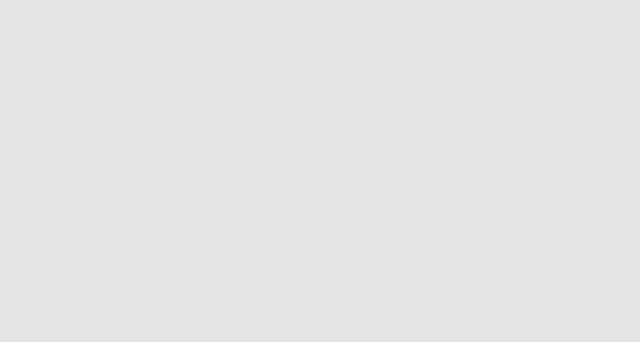
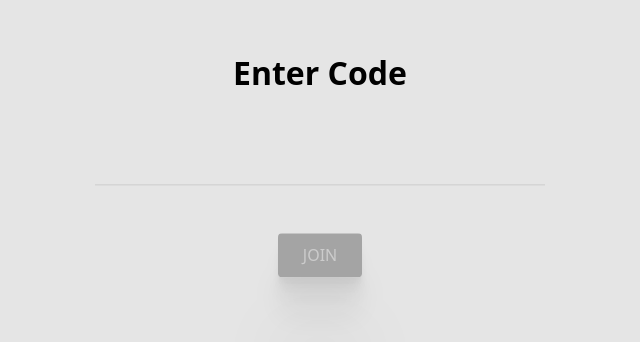
Before and after one commit to logotip4ik/tic-tac-toe, a Nuxt app: page /join in a window 1280 px wide. Before the commit this address had no page. Shown: the part 244-586 px from the top of the page, without its empty margins (320-960 px from the left). Built offline with nearby package versions, Linux system fonts and the light colour scheme.

Commit message:
update: added proper join page

```diff
--- /dev/null
+++ b/assets/css/default.css
@@ -0,0 +1,110 @@
+:root {
+  --transition: 0.3s ease;
+  --shadow-dark: 0 2.8px 2.2px rgba(0, 0, 0, 0.02),
+    0 6.7px 5.3px rgba(0, 0, 0, 0.028), 0 12.5px 10px rgba(0, 0, 0, 0.035),
+    0 22.3px 17.9px rgba(0, 0, 0, 0.042), 0 41.8px 33.4px rgba(0, 0, 0, 0.05),
+    0 100px 80px rgba(0, 0, 0, 0.07);
+
+  --light-color: #e5e5e5;
+  --dark-color: #14213d;
+}
+* {
+  box-sizing: border-box;
+  margin: 0;
+}
+html,
+body {
+  min-height: 100vh;
+  font-family: system-ui, sans-serif;
+}
+#__nuxt,
+#__layout {
+  min-height: 100vh;
+  background-color: #e5e5e5;
+  color: black;
+  transition: color var(--transition), background-color var(--transition);
+}
+
+@media (prefers-color-scheme: dark) {
+  #__nuxt,
+  #__layout {
+    background-color: #14213d;
+    color: whitesmoke;
+  }
+}
+
+.main {
+  width: 100%;
+  max-width: 700px;
+
+  position: fixed;
+  top: 50%;
+  left: 50%;
+  transform: translate(-50%, -50%);
+  text-align: center;
+  padding: 1rem;
+
+  display: flex;
+  flex-direction: column;
+  justify-content: center;
+  align-items: center;
+
+  gap: 3rem;
+}
+
+.main__buttons {
+  display: flex;
+  justify-content: center;
+  align-items: center;
+  gap: 1rem;
+}
+
+.main__buttons button,
+.main_buttons a {
+  padding: 0.75rem 1.5rem;
+  font: inherit;
+  font-size: 1rem;
+  text-transform: uppercase;
+  color: currentColor;
+  appearance: none;
+  border: 1px solid transparent;
+  border-radius: 0.25rem;
+  background-color: transparent;
+  box-shadow: var(--shadow-dark);
+  cursor: pointer;
+  text-decoration: none;
+  transition: background-color var(--transition), border-color var(--transition);
+}
+
+.main__buttons button:disabled,
+.main_buttons a:disabled {
+  cursor: initial;
+  color: #ccc !important;
+  background-color: rgba(100, 100, 100, 0.5) !important;
+}
+
+.main__buttons button:is(:hover, :focus),
+.main__buttons a:is(:hover, :focus) {
+  transition: none;
+  background-color: #fafafa;
+}
+
+@media (prefers-color-scheme: dark) {
+  .main__buttons button,
+  .main__buttons a {
+    border-color: rgba(255, 255, 255, 0.1);
+  }
+  .main__buttons button:is(:focus, :hover),
+  .main__buttons a:is(:focus, :hover) {
+    background-color: #32539a;
+  }
+}
+
+.page-enter-active,
+.page-leave-active {
+  transition: opacity var(--transition);
+}
+.page-enter,
+.page-leave-active {
+  opacity: 0;
+}
--- a/layouts/default.vue
+++ b/layouts/default.vue
@@ -6,39 +6,4 @@
 export default {}
 </script>
 
-<style>
-:root {
-  --transition: 0.3s ease;
-  --shadow-dark: 0 2.8px 2.2px rgba(0, 0, 0, 0.02),
-    0 6.7px 5.3px rgba(0, 0, 0, 0.028), 0 12.5px 10px rgba(0, 0, 0, 0.035),
-    0 22.3px 17.9px rgba(0, 0, 0, 0.042), 0 41.8px 33.4px rgba(0, 0, 0, 0.05),
-    0 100px 80px rgba(0, 0, 0, 0.07);
-
-  --light-color: #e5e5e5;
-  --dark-color: #14213d;
-}
-* {
-  box-sizing: border-box;
-  margin: 0;
-}
-html,
-body {
-  min-height: 100vh;
-  font-family: system-ui, sans-serif;
-}
-#__nuxt,
-#__layout {
-  min-height: 100vh;
-  background-color: #e5e5e5;
-  color: black;
-  transition: color var(--transition), background-color var(--transition);
-}
-
-@media (prefers-color-scheme: dark) {
-  #__nuxt,
-  #__layout {
-    background-color: #14213d;
-    color: whitesmoke;
-  }
-}
-</style>
+<style></style>
--- a/nuxt.config.js
+++ b/nuxt.config.js
@@ -20,7 +20,7 @@ export default {
     host: '0.0.0.0',
   },
   // Global CSS: https://go.nuxtjs.dev/config-css
-  css: [],
+  css: ['~/assets/css/default.css'],
 
   // Plugins to run before rendering page: https://go.nuxtjs.dev/config-plugins
   plugins: ['~/plugins/v-outside-click'],
--- a/pages/index.vue
+++ b/pages/index.vue
@@ -3,7 +3,7 @@
     <h1>🎲Tic Tac Toe🎲</h1>
     <div class="main__buttons">
       <button @click="createGame">Create game</button>
-      <button @click="showingJoin = !showingJoin">Join game</button>
+      <NuxtLink to="/join">Join game</NuxtLink>
     </div>
     <VModal v-model="showingJoin">
       <h2 class="main__modal__heading">Enter the code:</h2>
@@ -88,7 +88,8 @@ export default {
     align-items: center;
     gap: 1rem;
 
-    button {
+    button,
+    a {
       padding: 0.75rem 1.5rem;
       font: inherit;
       font-size: 1rem;
@@ -100,6 +101,7 @@ export default {
       background-color: transparent;
       box-shadow: var(--shadow-dark);
       cursor: pointer;
+      text-decoration: none;
       transition: background-color var(--transition),
         border-color var(--transition);
 
@@ -118,26 +120,5 @@ export default {
       }
     }
   }
-
-  &__modal {
-    &__heading {
-      font-weight: 400;
-      font-size: 1.5rem;
-      margin-bottom: 1.5rem;
-    }
-    &__input {
-      width: 100%;
-      appearance: none;
-      border: none;
-      border-radius: 0;
-      background-color: transparent;
-      border-bottom: 1px solid #ccc;
-      box-shadow: 0 10px 10px -5px rgba($color: #000000, $alpha: 0.1);
-      margin-bottom: 1.5rem;
-      font: inherit;
-      font-size: 1.1rem;
-      padding: 0.25rem 0.1rem;
-    }
-  }
 }
 </style>
--- /dev/null
+++ b/pages/join/index.vue
@@ -0,0 +1,65 @@
+<template>
+  <div class="main">
+    <h1>Enter Code</h1>
+    <input v-model="joinCode" class="main__input" />
+    <div class="main__buttons">
+      <button :disabled="!showButton">Join</button>
+    </div>
+  </div>
+</template>
+
+<script>
+export default {
+  data: () => ({
+    joinCode: '',
+  }),
+  computed: {
+    showButton() {
+      return this.joinCode.length >= 8
+    },
+  },
+}
+</script>
+
+<style lang="scss">
+.main {
+  max-width: 600px;
+
+  &__input {
+    appearance: none;
+    border: none;
+    border: none;
+    border-bottom: 1px solid #ccc;
+    font: inherit;
+    font-size: 1.1rem;
+    text-align: center;
+    background-color: transparent;
+    outline: none;
+    max-width: 450px;
+    width: 100%;
+    color: currentColor;
+  }
+  &__button {
+    padding: 0.5rem 1.5rem;
+    font: inherit;
+    text-transform: uppercase;
+    border-radius: 0.25rem;
+    border: 1px solid transparent;
+    background: transparent;
+    box-shadow: var(--shadow-dark);
+    cursor: pointer;
+    color: currentColor;
+
+    transition: border-color var(--transition);
+
+    &:focus,
+    &:hover {
+      transition: none;
+      border-color: #ccc;
+    }
+  }
+
+  @media (prefers-color-scheme: dark) {
+  }
+}
+</style>
```
